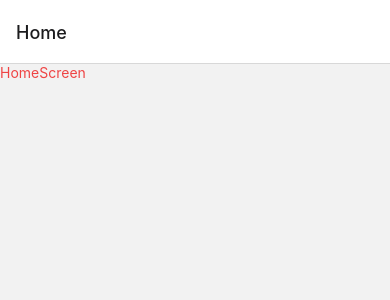
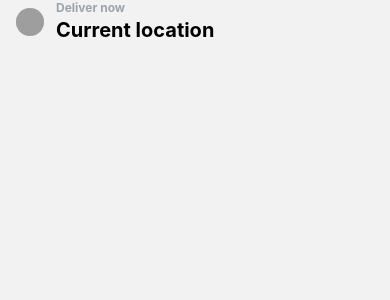
Before and after one commit to hipdev/deliveroo-rn-example-app, a React Native app: screen /Home in a window 390 px wide. Shown: the top 300 px of the page. Built offline with nearby package versions, Linux system fonts and the light colour scheme; grey boxes are pictures that could not be loaded.

Commit message:
add lucide icons, start homescreen header

```diff
--- a/package.json
+++ b/package.json
@@ -13,11 +13,13 @@
     "@react-navigation/native-stack": "^6.9.12",
     "expo": "~48.0.15",
     "expo-status-bar": "~1.4.4",
+    "lucide-react-native": "^0.193.0",
     "nativewind": "^2.0.11",
     "react": "18.2.0",
     "react-native": "0.71.7",
     "react-native-safe-area-context": "^4.5.2",
-    "react-native-screens": "^3.20.0"
+    "react-native-screens": "^3.20.0",
+    "react-native-svg": "^13.9.0"
   },
   "devDependencies": {
     "@babel/core": "^7.20.0",
--- a/screens/HomeScreen.tsx
+++ b/screens/HomeScreen.tsx
@@ -1,10 +1,33 @@
-import { View, Text } from "react-native";
-import React from "react";
+import { View, Text, SafeAreaView, Image } from "react-native";
+import React, { useLayoutEffect } from "react";
+import { useNavigation } from "@react-navigation/native";
 
 export default function HomeScreen() {
+  const navigation = useNavigation();
+
+  useLayoutEffect(() => {
+    navigation.setOptions({
+      headerShown: false,
+    });
+  }, []);
+
   return (
-    <View>
-      <Text className="text-red-500">HomeScreen</Text>
-    </View>
+    <SafeAreaView>
+      <Text className="text-red-500"></Text>
+
+      <View className="flex-row pb-3 mx-4 items-center space-x-3">
+        <Image
+          source={{
+            uri: "https://links.papareact.com/wru",
+          }}
+          className="h-7 w-7 bg-gray-300 rounded-full"
+        />
+
+        <View>
+          <Text className="font-bold text-gray-400 text-xs">Deliver now</Text>
+          <Text className="font-bold text-xl">Current location</Text>
+        </View>
+      </View>
+    </SafeAreaView>
   );
 }
```
Also changed, not shown: 1 other file (tests, documents, lock files or other folders).
